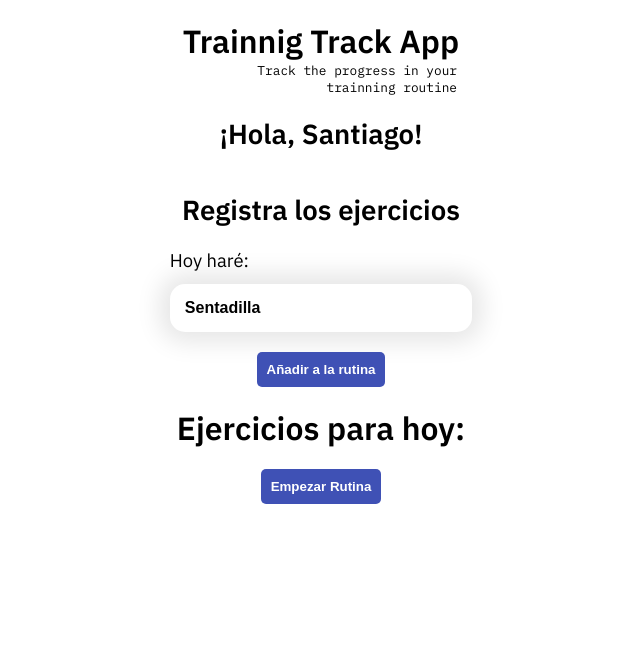
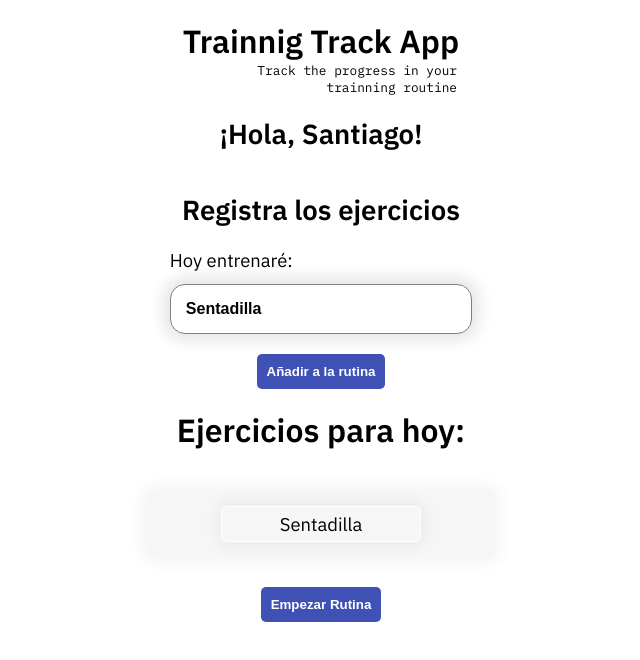
Before and after one commit to Salacodigo/TrainingTrack, a plain HTML site: page src/index.html in a window 1280 px wide. Both pictures are taken after a click on the button "Agregar ejercicios que haré". Shown: the whole page, without its empty margins (319-959 px from the left). Drawn offline with Linux system fonts and the light colour scheme.

Commit message:
Changes to generic form

```diff
--- a/src/index.html
+++ b/src/index.html
@@ -39,7 +39,7 @@
 
             <form id="exercise-register" action="" class="form-design ">
                 <label for="exercise" class="">
-                    <span class="span-style">Hoy haré:</span>
+                    <span class="span-style">Hoy entrenaré:</span>
                     <br>
                     <input class="input-field" type="text" name="" id="exercise-name" placeholder="Nombre del ejercicio" maxlength="25" required>
                 </label>
@@ -51,8 +51,11 @@
             <div class="title-container">
                 <h3 class="title">Ejercicios para hoy:</h3>
             </div>
-            <div id="exercise-list-container">
-                <ul id="exercise-list">
+            <div id="exercise-list-container" class="exercise-list-container">
+                <ul id="exercise-list" class="exercise-list">
+                    <li class="exercise-item">
+                        Sentadilla
+                    </li>
                 </ul>
             </div>
             <div class="d-flex" id="trainningSession-btn-container">
--- a/src/js/actions/UI/UIActions.js
+++ b/src/js/actions/UI/UIActions.js
@@ -55,6 +55,7 @@ function paintExerciseList( object ){
 
     for(let key in object){
         const liExercise = document.createElement('li');
+        liExercise.setAttribute("class",'exercise-item');
         liExercise.innerHTML = `
             <li>${object[key].name}</li>
         `;
--- a/src/styles/scss/modules/_generic_form.scss
+++ b/src/styles/scss/modules/_generic_form.scss
@@ -18,23 +18,22 @@
             border-radius: 15px;
             font-weight: 600;
             font-size: 1.0rem;
-            border: 0px solid gray;
-            box-shadow:0 0 25px 10px rgba(0,0,0,0.1);
+            border: 1px solid gray;
+            box-shadow:0 0 15px 7px rgba(0,0,0,0.1);
             transition: .2s ease-in-out;
 
         }
         input:focus{
-            box-shadow:0 0 25px 10px rgba(0,0,0,0.06);
+            border: 1px solid white;
+            box-shadow:0 0 15px 3px rgba(0,0,0,0.06);
         }
     }
 
     .form-button{
-        appearance:none;
-        -webkit-appearance:none;
 
         padding:10px;
         border:none;
-        background-color:#3F51B5;
+        background-color:$blue;
         color:#fff;
         font-weight:600;
         border-radius:5px;
@@ -42,8 +41,41 @@
         transition: .2s ease-in-out;
     }
     .form-button:hover{
+        background-color: #4f65e1;
+    }
+    .form-button:active{
         background-color: $btn-green;
+    }
 
+
+    .exercise-list-container{
+        display: flex;
+        margin: 15px;
+
+        .exercise-list{
+            margin: 5px 0px 15px;
+            padding: 10px;
+            display: flex;
+            align-items: center;
+            flex-direction: column;
+            list-style: none;
+            width: 100%;
+            background-color: rgb(246, 246, 246);
+            box-shadow:0 0 15px 3px rgba(0,0,0,0.06);
+            transition: .2s ease-in-out;
+
+            .exercise-item{
+                margin: 5px;
+                padding: 5px;
+                width: 200px;
+                text-align: center;
+                border: 1px solid white;
+                border-radius: 5px;
+                box-shadow:0 0 15px 3px rgba(0,0,0,0.06);
+
+
+            }
+        }
     }
 
 
--- a/src/styles/scss/modules/_variables.scss
+++ b/src/styles/scss/modules/_variables.scss
@@ -8,3 +8,4 @@ $font-sans: 'IBM Plex Sans', sans-serif;
 
 // Colors
 $btn-green: rgb(5, 194, 5);
+$blue: #3F51B5;
```
Also changed, not shown: src/styles/css/index.css, 1 other file.
